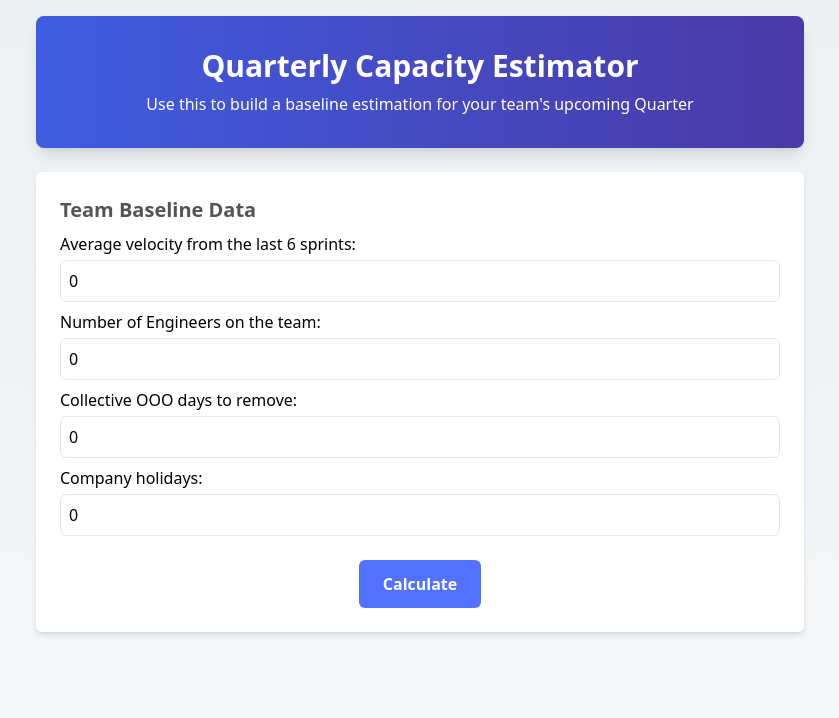
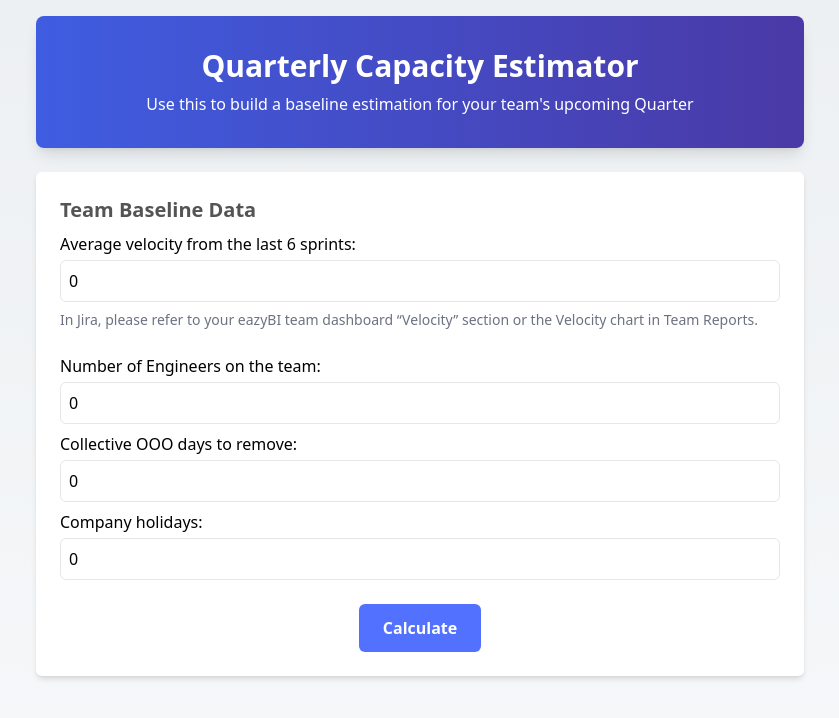
Before and after one commit to TaylorSampson/QuarterlyCapacityEstimator, a React (Vite) app: page / in a window 1280 px wide. Shown: the top 718 px of the page, without its empty margins (220-1059 px from the left). Built offline with nearby package versions, Linux system fonts and the light colour scheme.

Commit message:
Update feature/graphs with UI tweak for help text

```diff
--- a/src/App.jsx
+++ b/src/App.jsx
@@ -96,7 +96,10 @@
             <label className="block mb-2">Average velocity from the last 6 sprints:
               <input type="text" inputMode="numeric" value={velocity} onFocus={e => setTimeout(() => e.target.select(), 0)} onChange={e => setVelocity(+e.target.value.replace(/\D/g, ""))} className="block w-full mt-1 p-2 border rounded-md" required />
             </label>
-
+                <p className="text-sm text-gray-500 mt-1">
+                  In Jira, please refer to your eazyBI team dashboard “Velocity” section or the Velocity chart in Team Reports.
+                </p>
+                <br />
             <label className="block mb-2">Number of Engineers on the team:
               <input type="text" inputMode="numeric" value={teamSize} onFocus={e => setTimeout(() => e.target.select(), 0)} onChange={e => setTeamSize(+e.target.value.replace(/\D/g, ""))} className="block w-full mt-1 p-2 border rounded-md" required />
             </label>
```
